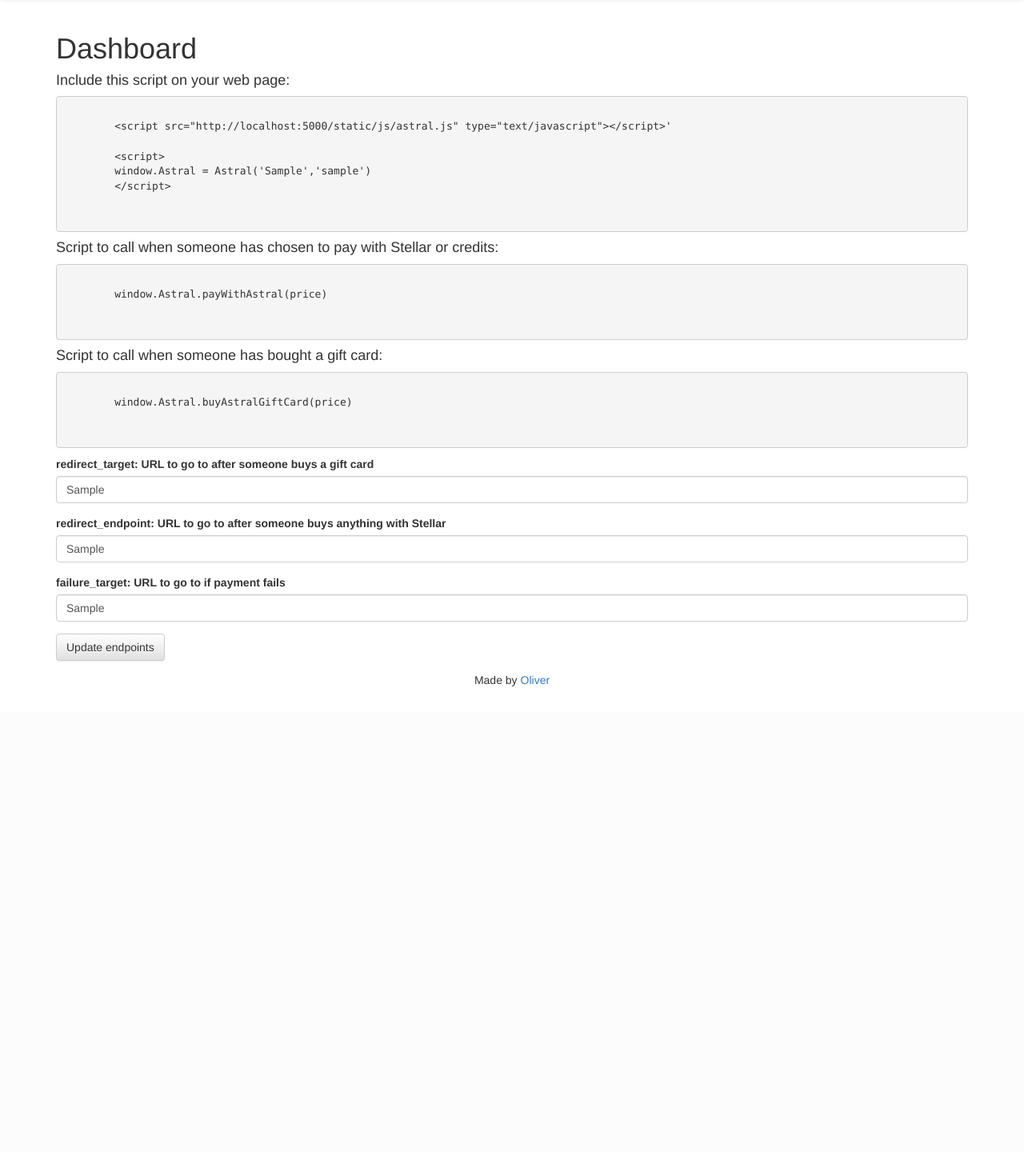
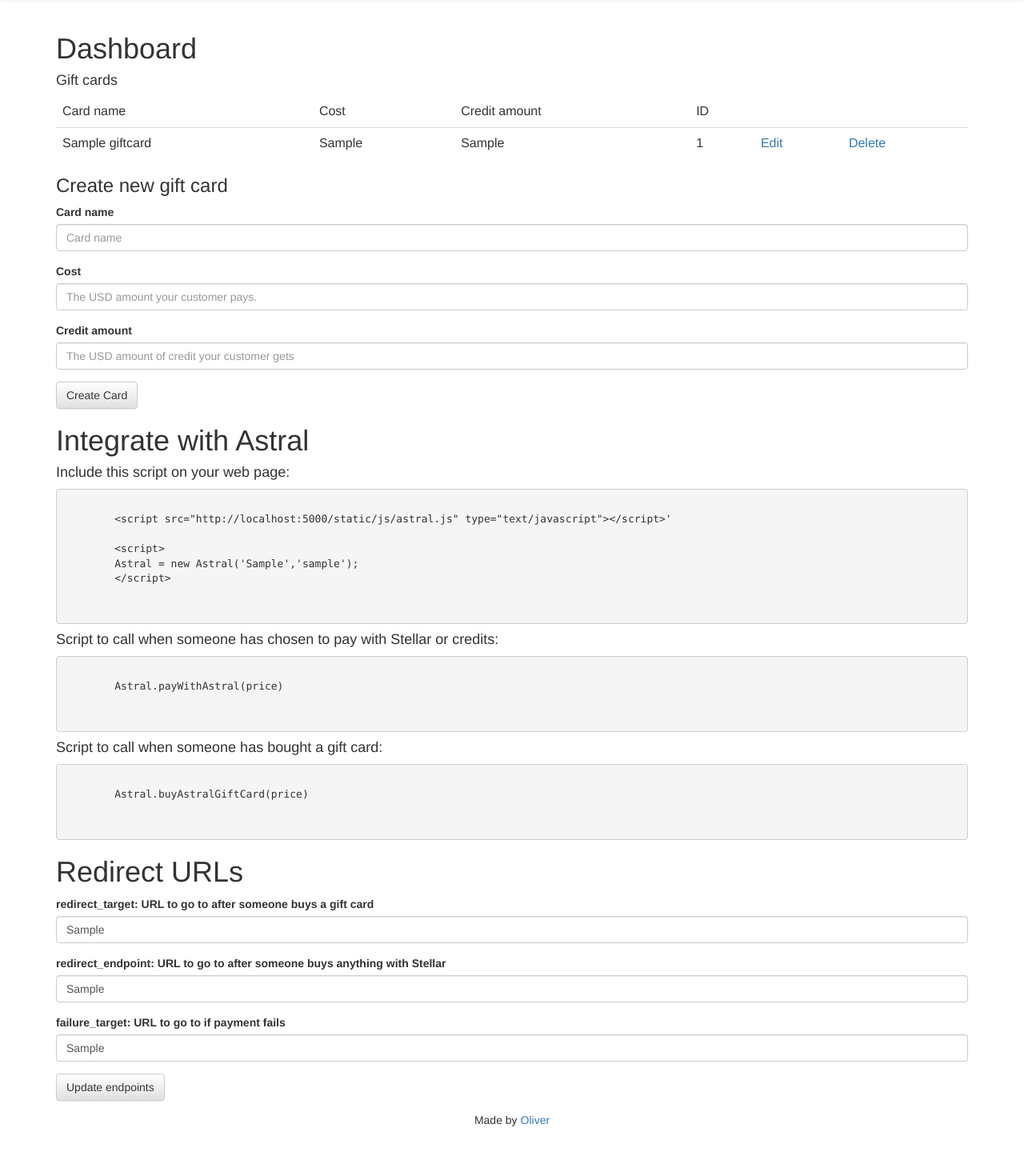
Before and after one commit to oliversong/stellar-merchant, a Flask app: template app/templates/users/home.html in a window 1280 px wide. Shown: the part 52-1492 px from the top of the page at 80% size. Before the commit the page ends 910 px from the top, so only its background shows below. Run offline with Flask 2, Linux system fonts and the light colour scheme; the template is opened without the code that fills it: values that come from a table or form of the project are taken from there, others are empty; a user stored in the database is signed in; tables that the repository leaves empty hold one stand-in row (values such as "Sample post"); some libraries are stand-ins or nearby versions.

Commit message:
Real dashboard

```diff
--- a/app/__init__.py
+++ b/app/__init__.py
@@ -14,9 +14,11 @@ db = SQLAlchemy(app) # init DB conn
 login_manager = LoginManager(app)
 login_manager.login_view = "users.login_view"
 
-# register users module
+# register modules
 from app.users.views import mod as usersModule
+from app.gift_cards.views import mod as gcModule
 app.register_blueprint(usersModule)
+app.register_blueprint(gcModule)
 
 def initdb():
   db.drop_all()
@@ -35,7 +37,7 @@ def not_found(error):
 def index():
     return render_template('index.html')
 
-@app.route("/about")
+@app.route("/about/")
 def about():
     return render_template('about.html')
 
--- a/app/static/js/home.js
+++ b/app/static/js/home.js
@@ -0,0 +1,71 @@
+$(document).ready(function(){
+  var name, cost, credit;
+  $('.edit').click(function(){
+    var self = this;
+    var $name = $('.cardName',$(self).parent().parent());
+    var $cost = $('.cardCost',$(self).parent().parent());
+    var $credit = $('.cardCredit',$(self).parent().parent());
+    name = $name.html();
+    cost = $cost.html();
+    credit = $credit.html();
+    $name.html('<input class="form-control" value="'+$name.html()+'" />');
+    $cost.html('<input class="form-control" value="'+$cost.html()+'" />');
+    $credit.html('<input class="form-control" value="'+$credit.html()+'" />');
+    $(self).hide();
+    $('.save', $(self).parent()).show();
+  });
+  $('.save').click(function(){
+    var self = this;
+    var $name = $('.cardName',$(self).parent().parent());
+    var $cost = $('.cardCost',$(self).parent().parent());
+    var $credit = $('.cardCredit',$(self).parent().parent());
+    var newName = $name.children().first().val();
+    var newCost = $cost.children().first().val();
+    var newCredit = $credit.children().first().val();
+    var id = $('.cardId',$(self).parent().parent()).html();
+    if (name == newName && cost == newCost && credit == newCredit) {
+      $name.html(newName);
+      $cost.html(newCost);
+      $credit.html(newCredit);
+      $('.save', $(self).parent()).hide();
+      $('.edit', $(self).parent()).show();
+    } else {
+      $.ajax({
+        url: '/card/',
+        type: 'PUT',
+        data: {
+          id: id,
+          cardName: newName,
+          cardCost: newCost,
+          cardCredit: newCredit
+        }
+      }).done(function(data){
+        $name.html(newName);
+        $cost.html(newCost);
+        $credit.html(newCredit);
+        $('.save', $(self).parent()).hide();
+        $(self).show();
+      }).fail(function(data){
+        console.log('something went wrong');
+      });
+    }
+  });
+  $('.delete').click(function(){
+    var self = this;
+    var r = confirm('Are you sure you want to delete this?');
+    if(r===true) {
+      var id = $('.cardId',$(self).parent().parent())[0].innerHTML;
+      $.ajax({
+        url: '/card/',
+        type: 'DELETE',
+        data: {
+          id: id
+        }
+      }).done(function(data){
+        $(self).parent().parent().remove();
+      }).fail(function(data){
+        console.log('something went wrong');
+      });
+    }
+  });
+});
--- a/app/templates/index.html
+++ b/app/templates/index.html
@@ -4,8 +4,8 @@
   <div class="container" id="hero-container">
     <div class="row">
       <div class="jumbotron" style="text-align: center">
-        <h1>Accept Stellar and Issue Gift Cards</h1>
-        <p>Easily turn your website into a Stellar gateway.</p>
+        <h1>Simple Stellar-backed Gift Cards</h1>
+        <p>Add a gift card program to your website in 15 minutes.</p>
         <p><a class="btn btn-primary btn-lg" href="/login" role="button">Log in with Stellar</a></p>
       </div>
     </div> <!-- /.row -->
--- a/app/templates/users/home.html
+++ b/app/templates/users/home.html
@@ -8,27 +8,83 @@
 <section id="dashboard">
   <div class="container">
     <h1>Dashboard</h1>
+    <h4>Gift cards</h4>
+    <table class="table">
+      <thead>
+        <tr>
+          <td>Card name</td>
+          <td>Cost</td>
+          <td>Credit amount</td>
+          <td>ID</td>
+          <td></td>
+          <td></td>
+        </tr>
+      </thead>
+      <tbody>
+      {% if user.gift_cards %}
+        {% for gc in user.gift_cards %}
+        <tr>
+          <td class="cardName">{{gc.name}}</td>
+          <td class="cardCost">{{gc.cost}}</td>
+          <td class="cardCredit">{{gc.credit}}</td>
+          <td class="cardId">{{gc.id}}</td>
+          <td><a class="save" style="display:none;" href="#">Save</a><a class="edit" href="#">Edit</a></td>
+          <td><a class="delete" href="#">Delete</a></td>
+        </tr>
+        {% endfor %}
+      {% else %}
+        <tr>
+          <td></td>
+          <td></td>
+          <td>Looks like you haven't made any gift cards yet!</td>
+          <td></td>
+          <td></td>
+          <td></td>
+        </tr>
+      {% endif %}
+      </tbody>
+    </table>
+    <form role="form" method="POST" action="{{url_for('gift_cards.newCard')}}">
+      <h3>Create new gift card</h3>
+      <div class="form-group">
+        <label for="cardName">Card name</label>
+        <input type="text" class="form-control" id="cardName" name="cardName" placeholder="Card name">
+      </div>
+      <div class="form-group">
+        <label for="cardCost">Cost</label>
+        <input type="text" class="form-control" id="cardCost" name="cardCost" placeholder="The USD amount your customer pays.">
+      </div>
+      <div class="form-group">
+        <label for="cardCredit">Credit amount</label>
+        <input type="text" class="form-control" id="cardCredit" name="cardCredit" placeholder="The USD amount of credit your customer gets">
+      </div>
+      <button type="submit" class="btn btn-default">Create Card</button>
+    </form>
+
+    <h1>Integrate with Astral</h1>
     <h4>Include this script on your web page:</h4>
     <pre>
       <code>
         &lt;script src="http://localhost:5000/static/js/astral.js" type="text/javascript"&gt;&lt;/script&gt;'<br />
         &lt;script&gt;
-        window.Astral = Astral('{{user.authToken}}','{{user.username}}')
+        Astral = new Astral('{{user.authToken}}','{{user.username}}');
         &lt;/script&gt;
       </code>
     </pre>
     <h4>Script to call when someone has chosen to pay with Stellar or credits:</h4>
     <pre>
       <code>
-        window.Astral.payWithAstral(price)
+        Astral.payWithAstral(price)
       </code>
     </pre>
     <h4>Script to call when someone has bought a gift card:</h4>
     <pre>
       <code>
-        window.Astral.buyAstralGiftCard(price)
+        Astral.buyAstralGiftCard(price)
       </code>
     </pre>
+
+    <h1>Redirect URLs</h1>
     <form role="form" action="/home" method="post">
       <div class="form-group">
         <label for="redirect_target">redirect_target: URL to go to after someone buys a gift card</label>
--- a/app/templates/users/login.html
+++ b/app/templates/users/login.html
@@ -4,7 +4,7 @@
   <div class="container yellow">
     <div class="row top">
       <div class="col-xs-12 col-sm-6 col-md-4 col-md-offset-4 col-sm-offset-2">
-        <h2>Log in</h2>
+        <h2>Log in with Stellar</h2>
       </div>
     </div>
     <div class="row">
--- a/app/users/views.py
+++ b/app/users/views.py
@@ -3,7 +3,6 @@ from flask.ext.login import login_user, logout_user, current_user, login_require
 from app import app, db, login_manager
 from forms import LoginForm
 from app.users.models import User
-from tornado import web, ioloop
 from werkzeug.datastructures import ImmutableMultiDict
 import requests
 import json
@@ -14,78 +13,77 @@ mod = Blueprint('users', __name__)
 def load_user(user_id):
     return User.query.get(user_id)
 
-@mod.route('/login', methods=('GET', 'POST'))
+@mod.route('/login/', methods=('GET', 'POST'))
 def login_view():
-  form = LoginForm(request.form)
-  if form.validate_on_submit():
-    flash("Logged in successfully.")
-    login_user(form.user)
-    if len(request.args.items())!=0:
-      if '?' in request.args.get('next'):
-        what = request.args.get('next')
-        split = what.split('?')
-        request.args = {
-                "next": split[0]
-                }
-        for x in split[1].split('&'):
-          y = x.split('=')
-          request.args[y[0]]=y[1]
-        session['wtf'] = request.args
-      return redirect(request.args["next"] or "/home")
-    return redirect('/home')
-  return render_template('users/login.html', form=form)
+    form = LoginForm(request.form)
+    if form.validate_on_submit():
+        flash("Logged in successfully.")
+        login_user(form.user)
+        if len(request.args.items())!=0:
+            if '?' in request.args.get('next'):
+                what = request.args.get('next')
+                split = what.split('?')
+                request.args = {
+                                "next": split[0]
+                                }
+                for x in split[1].split('&'):
+                    y = x.split('=')
+                    request.args[y[0]]=y[1]
+                session['wtf'] = request.args
+            return redirect(request.args["next"] or "/home")
+        return redirect(url_for('users.home'))
+    return render_template('users/login.html', form=form)
 
-@mod.route('/home', methods=('GET', 'POST'))
+@mod.route('/home/', methods=('GET', 'POST'))
 @login_required
 def home():
-  if request.method == 'POST':
-    g.user.redirect_target = request.form['redirect_target']
-    g.user.redirect_endpoint = request.form['redirect_endpoint']
-    g.user.failure_target = request.form['failure_target']
-    db.session.commit()
-  user = db.session.query(User).filter_by(id=session['user_id']).first()
-  return render_template('users/home.html', user=user)
+    if request.method == 'POST':
+        g.user.redirect_target = request.form['redirect_target']
+        g.user.redirect_endpoint = request.form['redirect_endpoint']
+        g.user.failure_target = request.form['failure_target']
+        db.session.commit()
+    user = db.session.query(User).filter_by(id=session['user_id']).first()
+    return render_template('users/home.html', user=user)
 
-@mod.route('/pay', methods=('GET',"POST"))
+@mod.route('/pay/', methods=('GET',"POST"))
 @login_required
 def pay():
-  username = session['wtf']['username']
-  auth_token = session['wtf']['auth_token']
-  user = db.session.query(User).filter_by(id=session['user_id']).first()
-  other = db.session.query(User).filter_by(username=username).first()
-  price = session['wtf']['price']
-  if request.method == 'POST':
-    # # gateway extend trust?
-    # url = 'https://live.stellar.org:9002'
-    # headers = {'content-type': 'application/json'}
-    # payload = {
-    #     "method": "submit",
-    #     "params": [
-    #         {
-    #             "secret": other.secret,
-    #             "tx_json": {
-    #                 "Account": other.address,
-    #                 "LimitAmount": {
-    #                     "currency": "AST",
-    #                     "issuer": other.address,
-    #                     "value": price
-    #                     },
-    #                 "TransactionType": "TrustSet"
-    #                 }
-    #             }
-    #         ]
-    #     }
-    # r1 = requests.post(url, data=json.dumps(payload), headers=headers)
-    # print r1.content
-    # if json.loads(r1.content)["result"]["status"] == "error":
-    #   return redirect(other.failure_target, code=302)
-    # customer pay
-    url = 'https://live.stellar.org:9002'
-    headers = {'content-type': 'application/json'}
-    payload = {
-        "method": "submit",
-        "params": [
-            {
+    username = session['wtf']['username']
+    auth_token = session['wtf']['auth_token']
+    user = db.session.query(User).filter_by(id=session['user_id']).first()
+    other = db.session.query(User).filter_by(username=username).first()
+    price = session['wtf']['price']
+    if request.method == 'POST':
+        # # gateway extend trust?
+        # url = 'https://live.stellar.org:9002'
+        # headers = {'content-type': 'application/json'}
+        # payload = {
+        #           "method": "submit",
+        #           "params": [
+        #                   {
+        #                           "secret": other.secret,
+        #                           "tx_json": {
+        #                                   "Account": other.address,
+        #                                   "LimitAmount": {
+        #                                           "currency": "AST",
+        #                                           "issuer": other.address,
+        #                                           "value": price
+        #                                           },
+        #                                   "TransactionType": "TrustSet"
+        #                                   }
+        #                           }
+        #                   ]
+        #           }
+        # r1 = requests.post(url, data=json.dumps(payload), headers=headers)
+        # print r1.content
+        # if json.loads(r1.content)["result"]["status"] == "error":
+        #       return redirect(other.failure_target, code=302)
+        # customer pay
+        url = 'https://live.stellar.org:9002'
+        headers = {'content-type': 'application/json'}
+        payload = {
+            "method": "submit",
+            "params": [{
                 "secret": user.secret,
                 "tx_json": {
                     "Account": user.address,
@@ -96,58 +94,54 @@ def pay():
                         },
                     "Destination": other.address,
                     "TransactionType": "Payment"
-                    }
                 }
-            ]
+            }]
         }
-    r2 = requests.post(url, data=json.dumps(payload), headers=headers)
-    if json.loads(r2.content)["result"]["status"] == "error":
-      return redirect(other.failure_target, code=302)
-    print r2.content
-    return redirect(other.redirect_endpoint, code=302)
+        r2 = requests.post(url, data=json.dumps(payload), headers=headers)
+        if json.loads(r2.content)["result"]["status"] == "error":
+            return redirect(other.failure_target, code=302)
+        print r2.content
+        return redirect(other.redirect_endpoint, code=302)
 
-  return render_template('/users/pay.html', user=user, merchant=other, price=price)
+    return render_template('/users/pay.html', user=user, merchant=other, price=price)
 
-@mod.route('/gift', methods=('GET', 'POST'))
+@mod.route('/gift/', methods=('GET', 'POST'))
 @login_required
 def gift():
-  username = session['wtf']['username']
-  auth_token = session['wtf']['auth_token']
-  user = db.session.query(User).filter_by(id=session['user_id']).first()
-  other = db.session.query(User).filter_by(username=username).first()
-  price = session['wtf']['price']
-  if request.method == 'POST':
-    # user extend trust
-    url = 'https://live.stellar.org:9002'
-    headers = {'content-type': 'application/json'}
-    payload = {
-        "method": "submit",
-        "params": [
-            {
+    username = session['wtf']['username']
+    auth_token = session['wtf']['auth_token']
+    user = db.session.query(User).filter_by(id=session['user_id']).first()
+    other = db.session.query(User).filter_by(username=username).first()
+    price = session['wtf']['price']
+    if request.method == 'POST':
+        # user extend trust
+        url = 'https://live.stellar.org:9002'
+        headers = {'content-type': 'application/json'}
+        payload = {
+            "method": "submit",
+            "params": [{
                 "secret": user.secret,
                 "tx_json": {
                     "Account": user.address,
                     "LimitAmount": {
-                        "currency": "AST",
-                        "issuer": other.address,
-                        "value": price
-                        },
+                            "currency": "AST",
+                            "issuer": other.address,
+                            "value": price
+                            },
                     "TransactionType": "TrustSet"
-                    }
                 }
-            ]
+            }]
         }
-    r1 = requests.post(url, data=json.dumps(payload), headers=headers)
-    print r1.content
-    if json.loads(r1.content)["result"]["status"] == "error":
-      return redirect(other.failure_target, code=302)
-    # merchant issue credit
-    url = 'https://live.stellar.org:9002'
-    headers = {'content-type': 'application/json'}
-    payload = {
-        "method": "submit",
-        "params": [
-            {
+        r1 = requests.post(url, data=json.dumps(payload), headers=headers)
+        print r1.content
+        if json.loads(r1.content)["result"]["status"] == "error":
+            return redirect(other.failure_target, code=302)
+        # merchant issue credit
+        url = 'https://live.stellar.org:9002'
+        headers = {'content-type': 'application/json'}
+        payload = {
+            "method": "submit",
+            "params": [{
                 "secret": other.secret,
                 "tx_json": {
                     "Account": other.address,
@@ -155,22 +149,21 @@ def gift():
                         "currency": "AST",
                         "issuer": other.address,
                         "value": price
-                        },
+                    },
                     "Destination": user.address,
                     "TransactionType": "Payment"
-                    }
                 }
-            ]
+            }]
         }
-    r2 = requests.post(url, data=json.dumps(payload), headers=headers)
-    if json.loads(r2.content)["result"]["status"] == "error":
-      return redirect(other.failure_target, code=302)
-    print r2.content
-    return redirect(other.redirect_target, code=302)
+        r2 = requests.post(url, data=json.dumps(payload), headers=headers)
+        if json.loads(r2.content)["result"]["status"] == "error":
+            return redirect(other.failure_target, code=302)
+        print r2.content
+        return redirect(other.redirect_target, code=302)
 
-  return render_template('/users/gift.html', user=user, merchant=other, price=price)
+    return render_template('/users/gift.html', user=user, merchant=other, price=price)
 
-@mod.route('/logout')
+@mod.route('/logout/')
 @login_required
 def logout_view():
     logout_user()
```
Also changed, not shown: app/gift_cards/models.py (added, +20 -0 lines), app/gift_cards/views.py (added, +33 -0 lines), app/users/models.py (+37 -36 lines), app/gift_cards/__init__.py (added).
